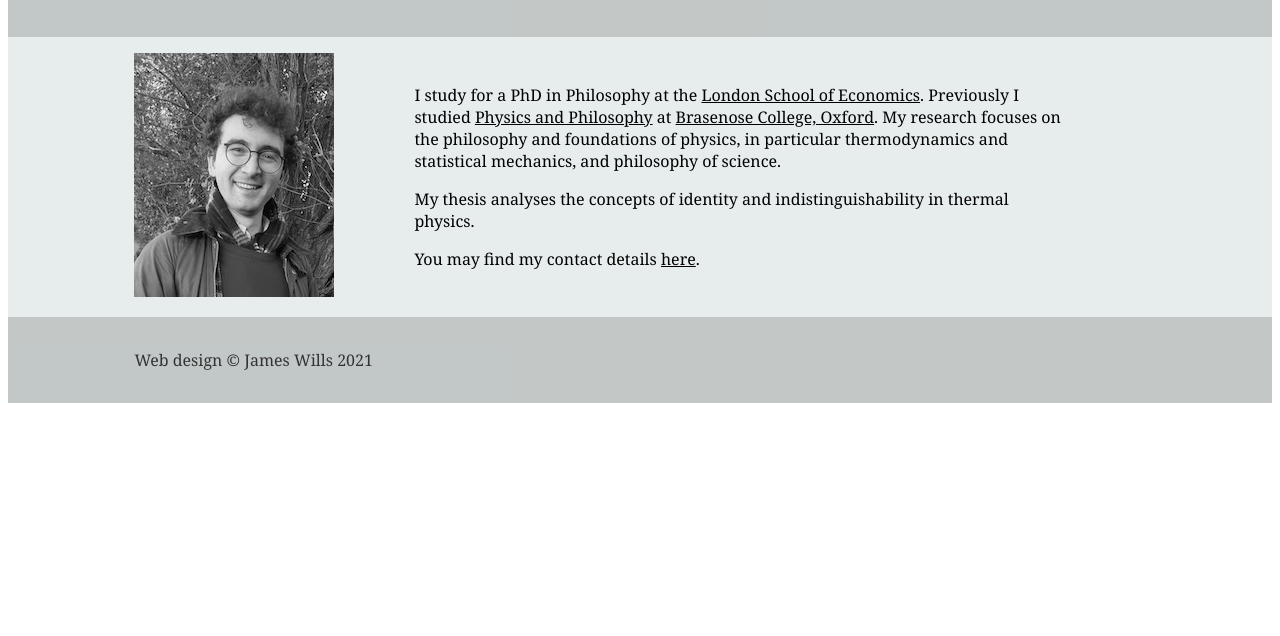
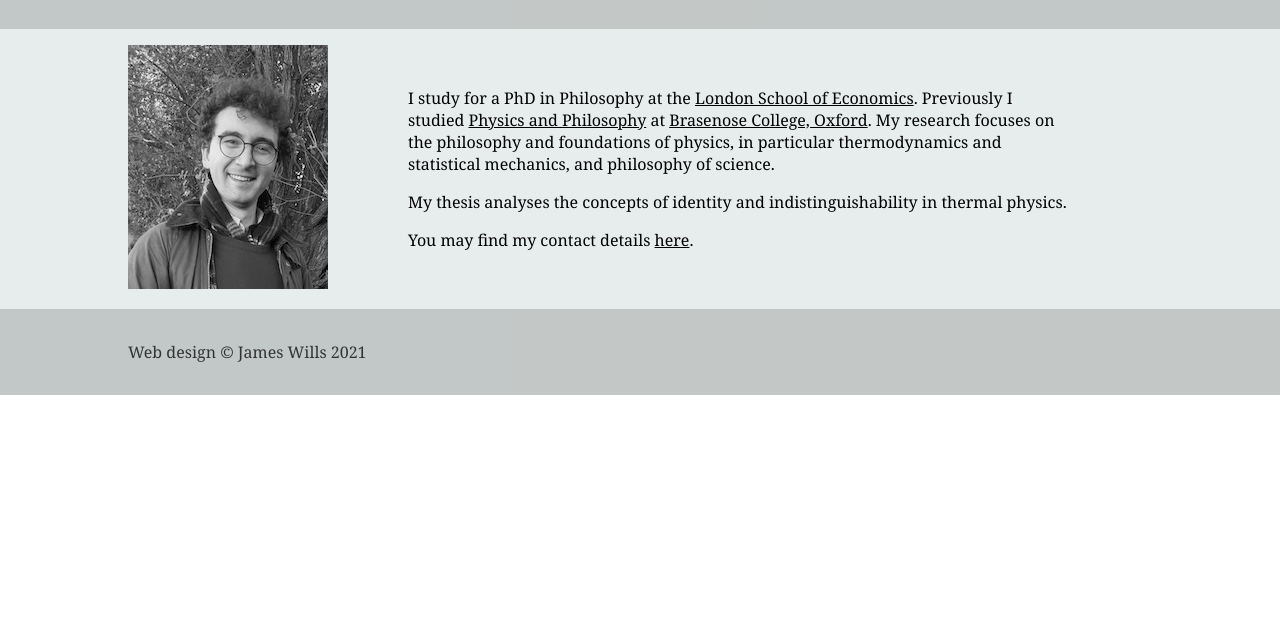
Before and after one commit to jamesjwills/jamesjwills.github.io, a plain HTML site: page index.html in a window 1280 px wide. Shown: the part 164-800 px from the top of the page. Drawn offline with nearby package versions, Linux system fonts and the light colour scheme; a web font is replaced by a local one.

Commit message:
remove white border of body

```diff
--- a/resources/css/style.css
+++ b/resources/css/style.css
@@ -1,6 +1,10 @@
 html {
     font-size: 16px;
   }
+
+body {
+  margin: 0 0;
+}
 
   header a {
       font-size: 4rem;
```
